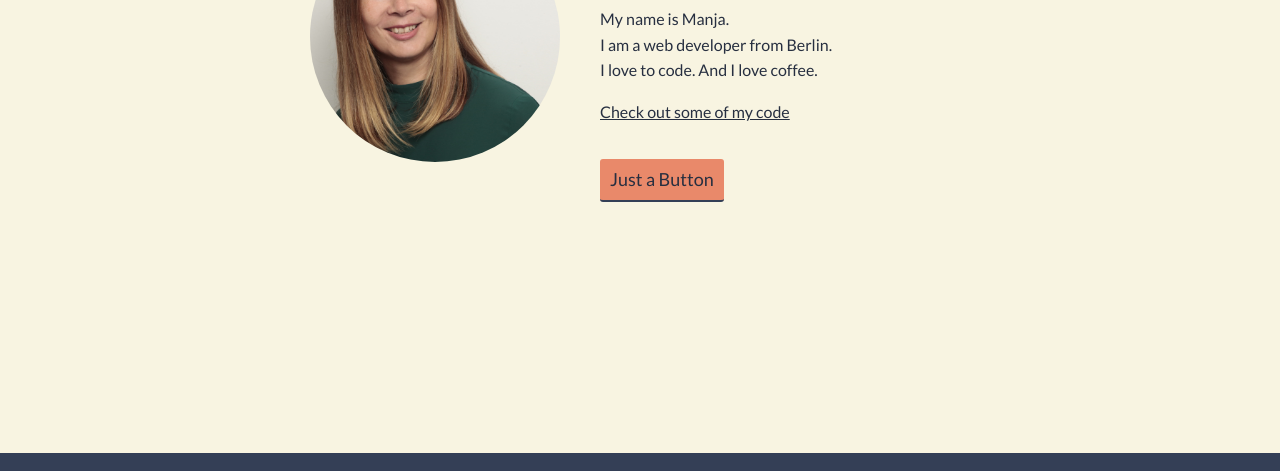
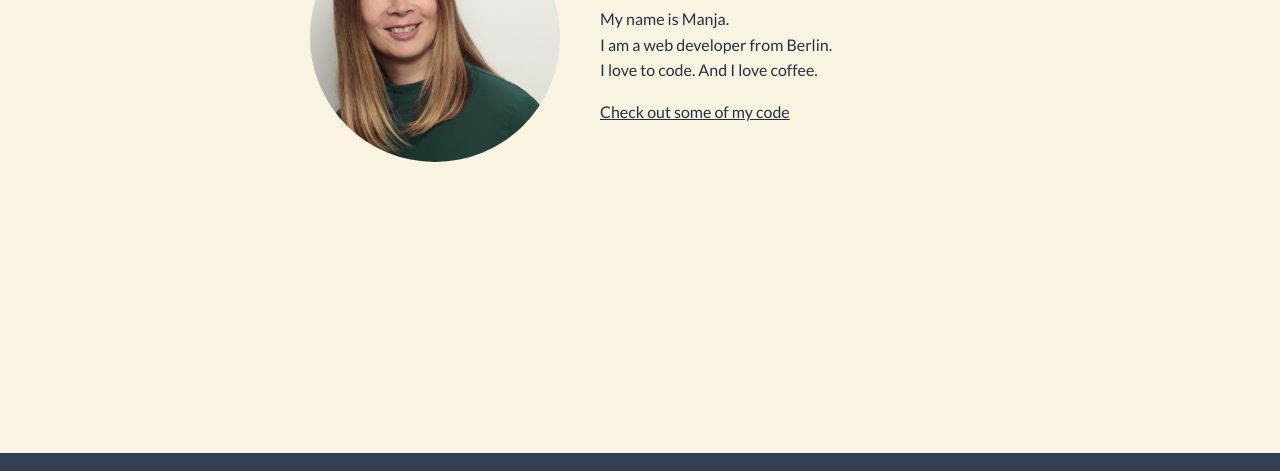
Before and after one commit to Manja-030/Portfolio, a plain HTML site: page index.html in a window 1280 px wide. Shown: the part 228-699 px from the top of the page. Drawn offline with nearby package versions, Linux system fonts and the light colour scheme.

Commit message:
removed unnecessary button

```diff
--- a/index.html
+++ b/index.html
@@ -68,8 +68,6 @@
       </p>
       <a href="projects.html"> Check out some of my code</a>
       <br>
-      <!--added only to play around with css:-->
-      <button type="button"> Just a Button </button>
   </main>
   </div>
   <footer class="page-footer">
```
